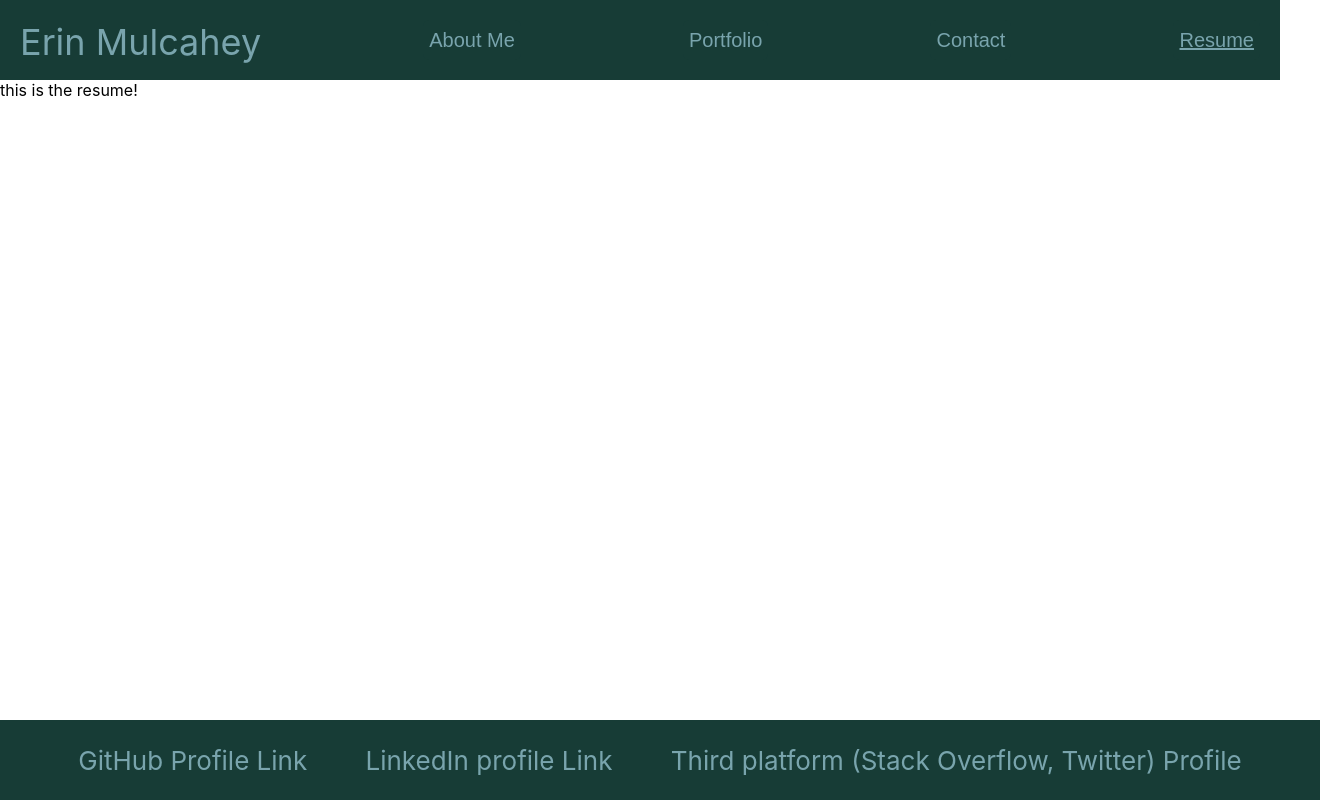
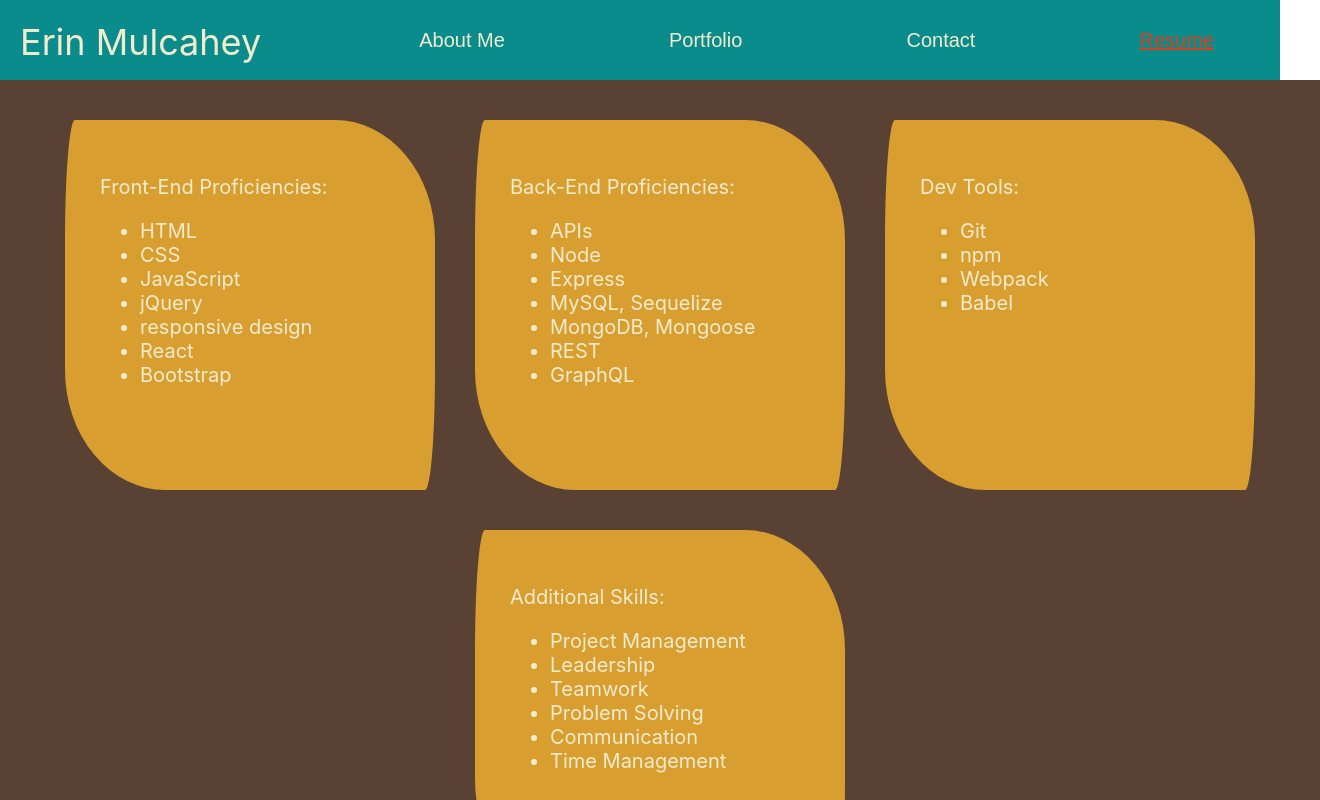
Before and after one commit to emulcahey/React_Portfolio_Erin_Mulcahey, a React (Create React App) app: page / in a window 1280 px wide. Both pictures are taken after a click on the button "Resume". Shown: the top 800 px of the page, 1320 px wide, since content can reach past the window. Built offline with nearby package versions, Linux system fonts and the light colour scheme.

Commit message:
added contact page and resume page layout. edited color scheme. added style to project page

```diff
--- a/src/App.css
+++ b/src/App.css
@@ -1,11 +1,8 @@
 .App {
   text-align: center;
-  /* background-color: #074c5e; */
   min-height: 100vh;
   display: flex;
   flex-direction: column;
-  /* font-size: calc(10px + 2vmin);
-  color: #ebac70; */
 }
 
 /* title font
@@ -14,32 +11,26 @@
   color: #c0483b;
 }
 
-/* body  font */
+/* body  font
 .monacofont{
   font-family: "monaco", monospace;
   color: #794a3a;
 } */
 
-/* glow score title orange */
-h6.a{
-  font-family: "Audiowide", sans-serif;
-  color: #f57f5b;
-  text-shadow: #f7997c 1px 0 10px;
+.CreamFont {
+  color: #F2ECCE;
 }
 
-/* glow score title yellow */
-h7.a{
-  font-family: "monaco", monospace;
-  color: #faca78;
-  text-shadow: #967948 1px 0 10px;
+.CreamBackground {
+  background-color: #F2ECCE;
 }
 
 .OrangeFont {
-  color: #ebac70;
+  color: #D99E30;
 }
 
 .OrangeBackground {
-  background-color: #ebac70;
+  background-color: #D99E30;
 }
 
 .DarkBlueBackground {
@@ -55,34 +46,23 @@ h7.a{
 }
 
 .DarkGreenBackground {
-  background-color: #173c36;
+  background-color: #594234;
 }
 
 .DarkGreenFont {
-  color: #173c36;
+  color: #594234;
 }
 
 .LightBlueFont {
-  color: #79a4ad;
+  color: #0B8C8C;
 }
 
 .LightBlueBackground {
-  background-color: #79a4ad;
+  background-color: #0B8C8C;
 }
 
-/* .App-logo {
-  height: 40vmin;
-  pointer-events: none;
-} */
-
-/* @media (prefers-reduced-motion: no-preference) {
-  .App-logo {
-    animation: App-logo-spin infinite 20s linear;
-  }
-} */
-
 .App-header {
-  background-color: #173c36;
+  background-color: #0B8C8C;
   height: 40px;
   display: flex;
   flex-direction: row;
@@ -90,13 +70,14 @@ h7.a{
   padding: 20px;
   justify-content: space-between;
   font-size: calc(20px + 2vmin);
-  color: #79a4ad;
+  color: #F2ECCE;
+  padding-right: 60px;
 }
 
 /*header button style */
 .HeaderButton {
-  background-color: #173c36;
-  color: #79a4ad;
+  background-color: #0B8C8C;
+  color: #F2ECCE;
   border: none;
   font-size: 20px;
   cursor: pointer;
@@ -105,17 +86,12 @@ h7.a{
 
 /* hover over button colors */
 button:hover {
-    color: #173c36;
-    background-color: #79a4ad;
+    color: #D9411E;
+    background-color: #0B8C8C;
 }
 
-/* input[type="submit"].btn:hover {
-  color: #173c36;
-  background-color: #79a4ad;
-} */
-
 .nav-button-active {
-  color: #79a4ad;
+  color: #D9411E;
   text-decoration: underline;
 }
 
@@ -125,7 +101,7 @@ button:hover {
   display: flex;
   flex-direction: column;
   font-size: calc(10px + 2vmin);
-  color: #ebac70;
+  color: #D99E30;
 }
 
 .App-link {
@@ -136,7 +112,6 @@ button:hover {
   height: 200px;
   width: 200px;
   border-radius: 10px 100px / 120px;
-
 }
 
 /* about me classes */
@@ -154,7 +129,9 @@ button:hover {
   font-size: 20px;
   margin-top: 20px;
   width: 60vw;
-  height: 100vh;
+  height: fit-content;
+  padding: 35px;
+  border-radius: 10px 100px / 120px;
 }
 
 /* Project box */
@@ -174,6 +151,7 @@ button:hover {
   max-width: 300px;
   margin: 20px;
   border-radius: 10px 100px / 120px;
+  border: 5px solid #D99E30;
   }
 
 .project-info {
@@ -185,6 +163,8 @@ button:hover {
   opacity: 0;
   visibility: hidden;
   transition: opacity 0.5s;
+  color:#D9411E;
+  text-emphasis: bold;
 }
 
 .projectBox:hover .project-info {
@@ -194,7 +174,7 @@ button:hover {
 
 /* footer */
 .App-footer {
-  background-color: #173c36;
+  background-color: #594234;
   height: 40px;
   display: flex;
   flex-direction: row;
@@ -202,9 +182,7 @@ button:hover {
   padding: 20px;
   justify-content: space-evenly;
   font-size: calc(10px + 2vmin);
-  color: #79a4ad;
-  /* keep footer on bottom of page*/
-  position: fixed;
+  color: #0B8C8C;
   bottom: 0;
   width: 100%;
 }
@@ -221,9 +199,9 @@ form {
   padding: 20px;
   height: 100vh;
   width: 100vw;
-  background-color: #173c36;
+  background-color: #594234;
   font-size: calc(10px + 2vmin);
-  color: #ebac70;
+  color: #D99E30;
 }
 
 .formRow {
@@ -238,7 +216,7 @@ form {
 }
 
 .errorMessage {
-  color: #f45532;
+  color: #D9411E;
   font-size: 14px;
   margin: 0;
   padding: 0;
@@ -262,3 +240,26 @@ form {
 ::placeholder {
   color: #074c5e;
 }
+
+/* resume box */
+.ResumeContainer {
+  display: flex;
+flex-wrap: wrap;
+  align-content: flex-start;
+  padding: 20px;
+  height: 100vh;
+  width: 100vw;
+  justify-content: center;
+}
+
+.ResumeItemBox {
+  flex: 1 1 300px;
+  font-size: 20px;
+  height: 300px;
+  padding: 35px;
+  max-width: 300px;
+  margin: 20px;
+  border-radius: 10px 100px / 120px;
+  background-color: #D99E30;
+  color:#F2ECCE;
+}
--- a/src/views/AboutMeView.jsx
+++ b/src/views/AboutMeView.jsx
@@ -3,11 +3,11 @@ import logo from '../images/mountain-icon.avif';
 
 export default function AboutMeView() {
   return (
-    <div className="DarkGreenBackground AboutMeContainer OrangeFont">
+    <div className="DarkGreenBackground AboutMeContainer CreamFont">
       <title> About Me </title>
       <img src={logo} className="App-logo" alt="logo" />
 
-        <div className="AboutMeText DarkGreenBackground">
+        <div className="AboutMeText OrangeBackground ">
           <p>Erin Mulcahey is a Senior Legal Assistant, with experience managing a team of Legal Assistants while assisting Case Managers and Attorneys.
           Her background in managing groups, completing large projects, and working with the public shows her ability to adjust to different scenarios and work well with others.
           </p>
--- a/src/views/ContactView.jsx
+++ b/src/views/ContactView.jsx
@@ -94,7 +94,7 @@ export default function ContactView() {
                           message: 'Please use 30 characters or less',
                         },
                       })}
-                      className='form-control formInput LightBlueBackground'
+                      className='form-control formInput CreamBackground'
                       placeholder='Name'
                     ></input>
                     {errors.name && (
@@ -112,7 +112,7 @@ export default function ContactView() {
                         pattern:
                           /^[a-zA-Z0-9.!#$%&’*+/=?^_`{|}~-]+@[a-zA-Z0-9-]+(?:\.[a-zA-Z0-9-]+)*$/,
                       })}
-                      className='form-control formInput LightBlueBackground'
+                      className='form-control formInput CreamBackground'
                       placeholder='Email address'
                     ></input>
                     {errors.email && (
@@ -138,7 +138,7 @@ export default function ContactView() {
                           message: 'Subject cannot exceed 75 characters',
                         },
                       })}
-                      className='form-control formInput LightBlueBackground'
+                      className='form-control formInput CreamBackground'
                       placeholder='Subject'
                     ></input>
                     {errors.subject && (
@@ -157,7 +157,7 @@ export default function ContactView() {
                       {...register('message', {
                         required: true,
                       })}
-                      className='form-control formInput LightBlueBackground'
+                      className='form-control formInput CreamBackground'
                       placeholder='Message'
                     ></textarea>
                     {errors.message && (
--- a/src/views/resumeView.jsx
+++ b/src/views/resumeView.jsx
@@ -1,6 +1,62 @@
 // This is the resume view
 export default function ResumeView() {
     return (
-      <div>this is the resume!</div>
+      <div className="DarkGreenBackground CreamFont">
+      <title> Resume </title>
+        <div className="ResumeText DarkGreenBackground ResumeContainer">
+          <div className="ResumeItemBox">
+            <p>
+              Front-End Proficiencies:
+            </p>
+            <ul>
+              <li>HTML</li>
+              <li>CSS</li>
+              <li>JavaScript</li>
+              <li>jQuery</li>
+              <li>responsive design</li>
+              <li>React</li>
+              <li>Bootstrap</li>
+            </ul>
+          </div>
+          <div className="ResumeItemBox">
+            <p>
+              Back-End Proficiencies:
+            </p>
+            <ul>
+              <li>APIs</li>
+              <li>Node</li>
+              <li>Express</li>
+              <li>MySQL, Sequelize</li>
+              <li>MongoDB, Mongoose</li>
+              <li>REST</li>
+              <li>GraphQL</li>
+            </ul>
+          </div>
+          <div className="ResumeItemBox">
+            <p>
+              Dev Tools:
+            </p>
+            <ul>
+              <li>Git</li>
+              <li>npm</li>
+              <li>Webpack</li>
+              <li>Babel</li>
+            </ul>
+          </div>
+          <div className="ResumeItemBox">
+            <p>
+              Additional Skills:
+            </p>
+            <ul>
+              <li>Project Management</li>
+              <li>Leadership</li>
+              <li>Teamwork</li>
+              <li>Problem Solving</li>
+              <li>Communication</li>
+              <li>Time Management</li>
+            </ul>
+          </div>
+        </div>
+      </div>
     );
   }
```
